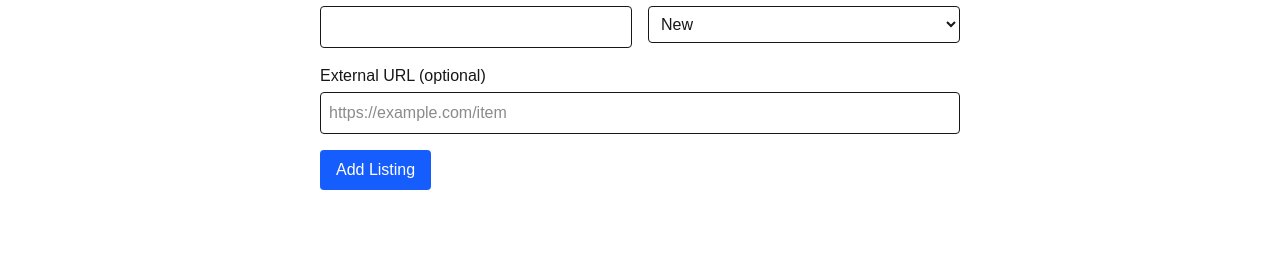
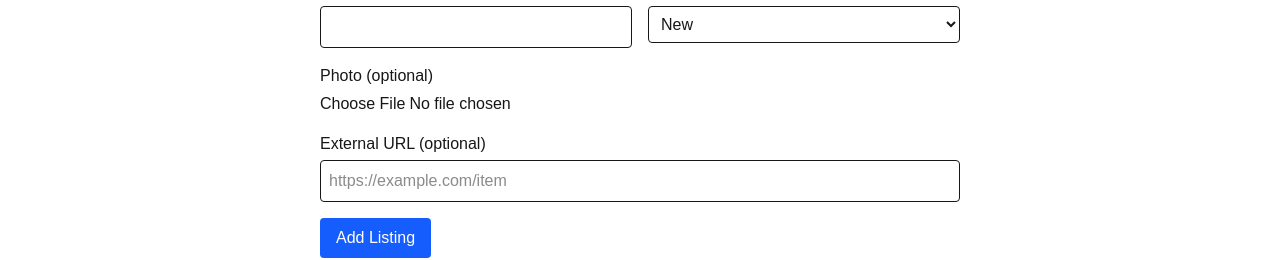
Before and after one commit to aigarsgaa/dice-deals, a Next.js app in the folder web/: page /listings/add in a window 1280 px wide. Shown: the part 468-728 px from the top of the page. Built offline with nearby package versions, Linux system fonts and the light colour scheme; no server answers.

Commit message:
feat: image upload via Firebase Storage and display on listing detail

```diff
--- a/web/src/lib/firebase.ts
+++ b/web/src/lib/firebase.ts
@@ -1,6 +1,7 @@
 import { initializeApp, getApps } from "firebase/app";
 import { getAuth } from "firebase/auth";
 import { getFirestore } from "firebase/firestore";
+import { getStorage } from "firebase/storage";
 
 const firebaseConfig = {
   apiKey: process.env.NEXT_PUBLIC_FIREBASE_API_KEY,
@@ -16,3 +17,4 @@ const app = getApps().length ? getApps()[0] : initializeApp(firebaseConfig);
 
 export const auth = getAuth(app);
 export const db = getFirestore(app);
+export const storage = getStorage(app);
--- a/web/src/pages/listings/[id].tsx
+++ b/web/src/pages/listings/[id].tsx
@@ -11,6 +11,7 @@ interface Listing {
   description: string;
   price: number;
   condition: string;
+  image?: string;
   bggId?: number;
 }
 
@@ -56,7 +57,10 @@ export default function ListingDetail({ listing }: Props) {
         <title>{listing.title} – Dice Deals</title>
       </Head>
       <h1 className="text-2xl font-bold mb-4">{listing.title}</h1>
-      {bgg?.image && (
+      {listing.image && (
+        <Image src={listing.image} alt={listing.title} width={400} height={400} />
+      )}
+      {!listing.image && bgg?.image && (
         <Image src={bgg.image} alt={listing.title} width={400} height={400} />
       )}
       <p className="mt-2 whitespace-pre-wrap text-sm text-gray-700">
--- a/web/src/pages/listings/add.tsx
+++ b/web/src/pages/listings/add.tsx
@@ -1,8 +1,9 @@
 import { useState } from "react";
 import { useRouter } from "next/router";
-import { collection, addDoc, Timestamp } from "firebase/firestore";
-import { db } from "@/lib/firebase";
+import { collection, addDoc, Timestamp, doc, updateDoc } from "firebase/firestore";
+import { db, storage } from "@/lib/firebase";
 import BGGSearchInput from "@/components/BGGSearchInput";
+import { ref, uploadBytes, getDownloadURL } from "firebase/storage";
 
 interface ListingFormState {
   title: string;
@@ -24,6 +25,8 @@ const initialState: ListingFormState = {
 export default function AddListingPage() {
   const [form, setForm] = useState<ListingFormState>(initialState);
   const [submitting, setSubmitting] = useState(false);
+  const [imageFile, setImageFile] = useState<File | null>(null);
+  const [preview, setPreview] = useState<string | null>(null);
   const router = useRouter();
 
   const handleChange = (e: React.ChangeEvent<HTMLInputElement | HTMLTextAreaElement | HTMLSelectElement>) => {
@@ -35,11 +38,18 @@ export default function AddListingPage() {
     e.preventDefault();
     setSubmitting(true);
     try {
-      await addDoc(collection(db, "listings"), {
+      const docRef = await addDoc(collection(db, "listings"), {
         ...form,
         price: parseFloat(form.price),
         createdAt: Timestamp.now(),
       });
+      if (imageFile) {
+        const path = `listings/${docRef.id}/${imageFile.name}`;
+        const storageRef = ref(storage, path);
+        await uploadBytes(storageRef, imageFile);
+        const url = await getDownloadURL(storageRef);
+        await updateDoc(doc(db, "listings", docRef.id), { image: url });
+      }
       router.push("/");
     } catch (err) {
       console.error("Failed to add listing", err);
@@ -125,6 +135,21 @@ export default function AddListingPage() {
           </div>
         </div>
         <div>
+          <label className="block mb-1 font-medium">Photo (optional)</label>
+          <input
+            type="file"
+            accept="image/*"
+            onChange={(e) => {
+              const f = e.target.files?.[0] || null;
+              setImageFile(f || null);
+              setPreview(f ? URL.createObjectURL(f) : null);
+            }}
+          />
+          {preview && (
+            <img src={preview} alt="preview" className="mt-2 w-32 h-32 object-cover rounded" />
+          )}
+        </div>
+        <div>
           <label className="block mb-1 font-medium">External URL (optional)</label>
           <input
             name="externalUrl"
```
